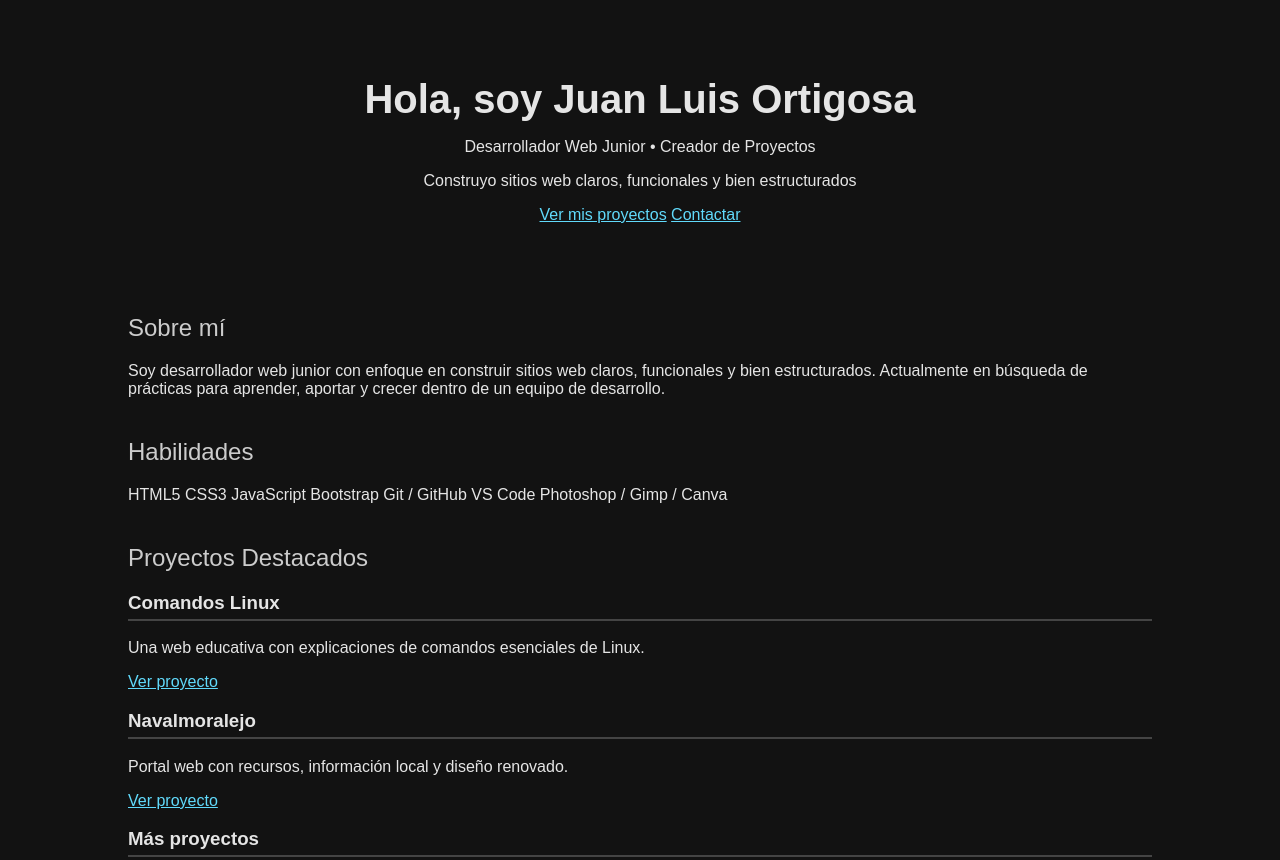
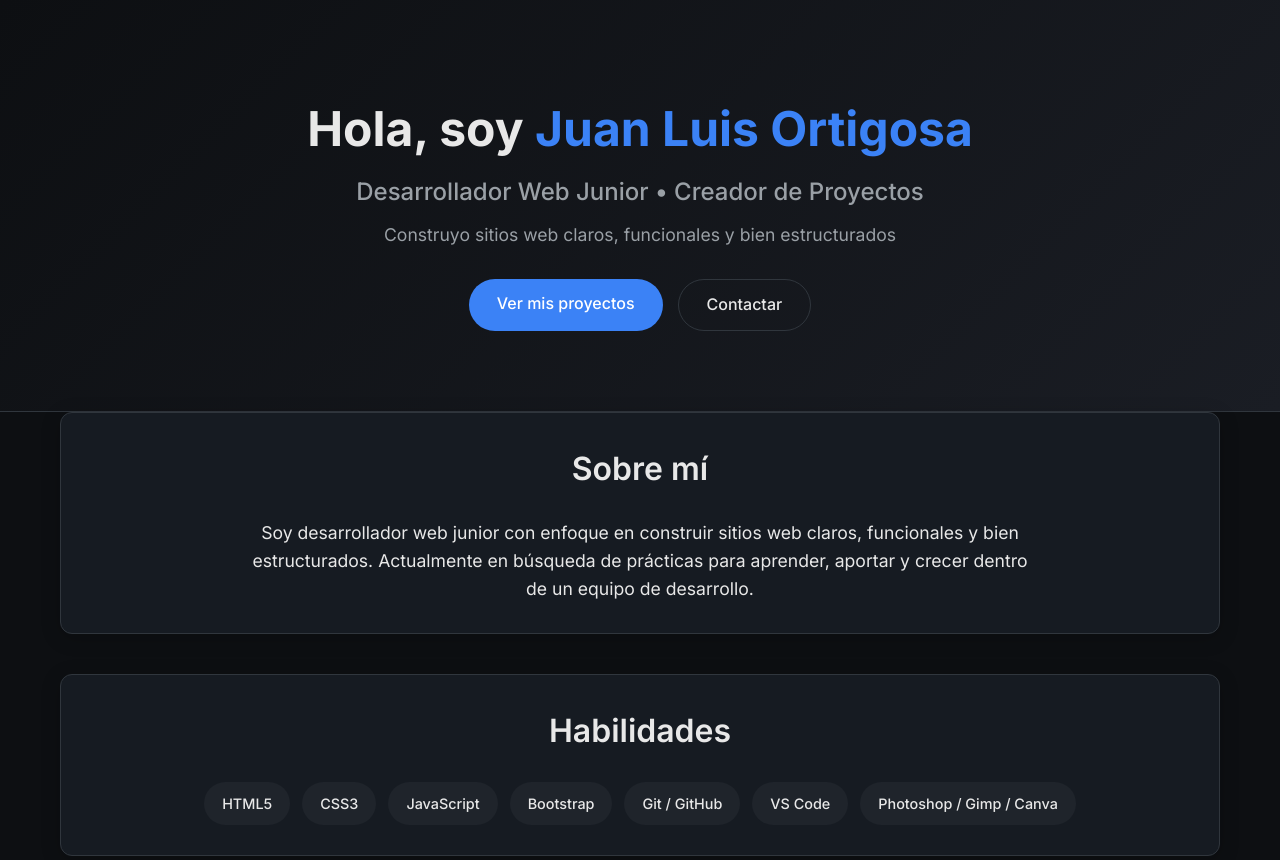
Before and after one commit to Juanolo78/juanolo78.github.io, a plain HTML site: page index.html in a window 1280 px wide. Shown: the top 860 px of the page. Drawn offline with Linux system fonts and the light colour scheme.

Commit message:
Update style.css

```diff
--- a/style.css
+++ b/style.css
@@ -1,50 +1,265 @@
-body {
-    font-family: Arial, sans-serif;
-    background: #121212;
-    color: #e5e5e5;
+/* Reset y configuraciones base */
+* {
     margin: 0;
     padding: 0;
+    box-sizing: border-box;
 }
-header {
+
+:root {
+    --primary-color: #3b82f6;
+    --primary-dark: #1d4ed8;
+    --bg-dark: #0d0f12;
+    --card-bg: #161b22;
+    --card-border: #30363d;
+    --text-light: #e8e8e8;
+    --text-muted: #9aa0a6;
+    --container-width: 1200px;
+    --border-radius: 12px;
+    --transition: all 0.3s ease;
+}
+
+body {
+    font-family: 'Inter', sans-serif;
+    background: var(--bg-dark);
+    color: var(--text-light);
+    line-height: 1.6;
+}
+
+.container {
+    max-width: var(--container-width);
+    margin: 0 auto;
+    padding: 0 20px;
+}
+
+/* Header/Hero */
+.hero {
     text-align: center;
-    padding: 50px 0;
+    padding: 100px 0 80px;
+    background: linear-gradient(135deg, #0d0f12 0%, #1a1d24 100%);
+    border-bottom: 1px solid var(--card-border);
 }
-h1 {
-    font-size: 2.5em;
+
+.hero-title {
+    font-size: 3rem;
+    font-weight: 700;
+    margin-bottom: 15px;
+    line-height: 1.2;
+}
+
+.highlight {
+    color: var(--primary-color);
+}
+
+.hero-subtitle {
+    font-size: 1.5rem;
+    font-weight: 500;
+    color: var(--text-muted);
     margin-bottom: 10px;
 }
+
+.hero-description {
+    font-size: 1.1rem;
+    max-width: 600px;
+    margin: 0 auto 30px;
+    color: var(--text-muted);
+}
+
+.hero-actions {
+    display: flex;
+    gap: 15px;
+    justify-content: center;
+    flex-wrap: wrap;
+}
+
+/* Botones */
+.btn {
+    display: inline-block;
+    padding: 12px 28px;
+    border-radius: 30px;
+    text-decoration: none;
+    font-weight: 500;
+    transition: var(--transition);
+    border: none;
+    cursor: pointer;
+}
+
+.btn-primary {
+    background-color: var(--primary-color);
+    color: white;
+}
+
+.btn-primary:hover {
+    background-color: var(--primary-dark);
+    transform: translateY(-2px);
+    box-shadow: 0 4px 12px rgba(59, 130, 246, 0.3);
+}
+
+.btn-secondary {
+    background-color: transparent;
+    color: var(--text-light);
+    border: 1px solid var(--card-border);
+}
+
+.btn-secondary:hover {
+    background-color: rgba(255, 255, 255, 0.05);
+    transform: translateY(-2px);
+}
+
+/* Secciones principales */
+main {
+    padding: 60px 0;
+}
+
+section {
+    margin-bottom: 40px;
+}
+
 h2 {
-    font-weight: 300;
-    color: #cccccc;
+    font-size: 2rem;
+    font-weight: 600;
+    margin-bottom: 25px;
+    text-align: center;
 }
-section {
-    width: 80%;
-    margin: 40px auto;
+
+/* Cards */
+.card {
+    background-color: var(--card-bg);
+    padding: 30px;
+    border-radius: var(--border-radius);
+    border: 1px solid var(--card-border);
+    box-shadow: 0 4px 20px rgba(0, 0, 0, 0.2);
+    transition: var(--transition);
 }
-h3 {
-    border-bottom: 2px solid #444;
-    padding-bottom: 5px;
+
+.card:hover {
+    transform: translateY(-5px);
+    box-shadow: 0 8px 25px rgba(0, 0, 0, 0.3);
 }
-.skills ul {
-    list-style: none;
-    padding: 0;
+
+/* Sobre mí */
+.about p {
+    font-size: 1.1rem;
+    text-align: center;
+    max-width: 800px;
+    margin: 0 auto;
 }
-.skills li {
-    background: #1e1e1e;
-    padding: 8px;
-    margin: 5px 0;
-    border-radius: 6px;
+
+/* Habilidades */
+.skills-grid {
+    display: flex;
+    flex-wrap: wrap;
+    gap: 12px;
+    justify-content: center;
 }
-.project-item {
-    background: #1e1e1e;
-    padding: 15px;
-    margin: 10px 0;
-    border-radius: 6px;
+
+.skill-tag {
+    background: #1f242b;
+    padding: 10px 18px;
+    border-radius: 30px;
+    font-size: 0.9rem;
+    font-weight: 500;
+    transition: var(--transition);
 }
+
+.skill-tag:hover {
+    background: var(--primary-color);
+    transform: translateY(-2px);
+}
+
+/* Proyectos */
+.proyectos {
+    text-align: center;
+}
+
+.grid {
+    margin-top: 30px;
+    display: grid;
+    gap: 25px;
+    grid-template-columns: repeat(auto-fit, minmax(280px, 1fr));
+}
+
+.project-card {
+    display: flex;
+    flex-direction: column;
+    height: 100%;
+}
+
+.project-card h3 {
+    margin-bottom: 15px;
+    font-size: 1.4rem;
+}
+
+.project-card p {
+    flex-grow: 1;
+    margin-bottom: 20px;
+    color: var(--text-muted);
+}
+
+.card-btn {
+    margin-top: auto;
+    display: inline-block;
+    padding: 10px 20px;
+    background-color: var(--primary-color);
+    border-radius: 20px;
+    text-decoration: none;
+    color: white;
+    font-weight: 500;
+    transition: var(--transition);
+}
+
+.card-btn:hover {
+    background-color: var(--primary-dark);
+    transform: translateY(-2px);
+}
+
+/* Footer */
 footer {
     text-align: center;
-    padding: 20px;
-    border-top: 1px solid #333;
+    padding: 40px 0;
     margin-top: 40px;
+    border-top: 1px solid var(--card-border);
+    background: #0a0c0f;
 }
-a { color: #61dafb; }
+
+footer p {
+    margin-bottom: 10px;
+}
+
+footer a {
+    color: var(--primary-color);
+    text-decoration: none;
+    transition: var(--transition);
+}
+
+footer a:hover {
+    text-decoration: underline;
+}
+
+/* Responsive */
+@media (max-width: 768px) {
+    .hero-title {
+        font-size: 2.2rem;
+    }
+
+    .hero-subtitle {
+        font-size: 1.2rem;
+    }
+
+    .hero-actions {
+        flex-direction: column;
+        align-items: center;
+    }
+
+    .btn {
+        width: 100%;
+        max-width: 250px;
+    }
+
+    h2 {
+        font-size: 1.7rem;
+    }
+
+    .card {
+        padding: 20px;
+    }
+}
```
